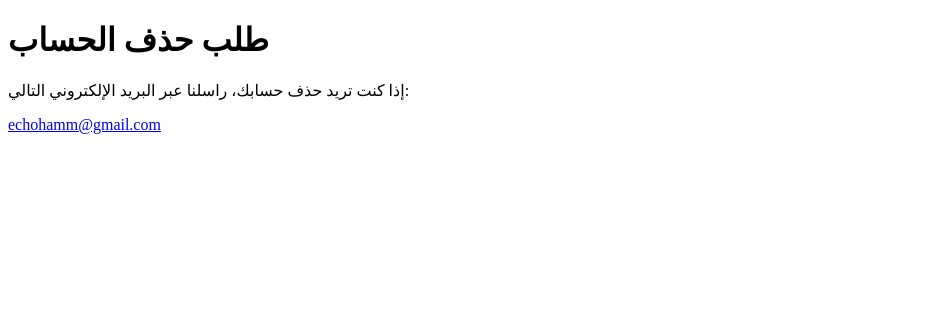
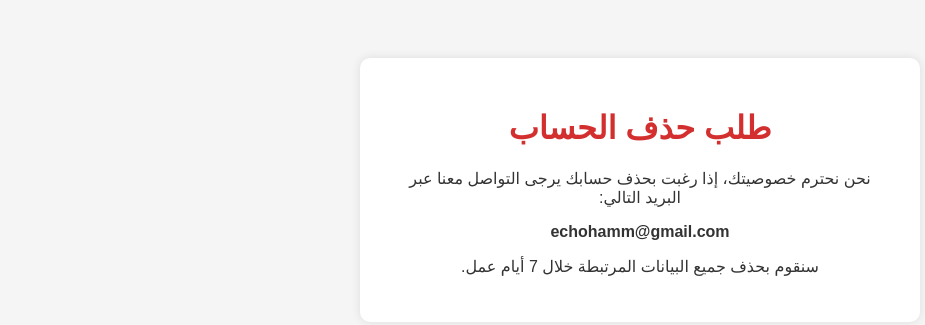
Before and after one commit to hammam00/delete-account, a plain HTML site: page index.html in a window 1280 px wide. Shown: the whole page, without its empty margins (0-925 px from the left). Drawn offline with Linux system fonts and the light colour scheme.

Commit message:
Update index.html

```diff
--- a/index.html
+++ b/index.html
@@ -1,12 +1,36 @@
 <!DOCTYPE html>
-<html>
+<html lang="ar" dir="rtl">
 <head>
   <meta charset="UTF-8">
-  <title>Delete Account</title>
+  <meta name="viewport" content="width=device-width, initial-scale=1.0">
+  <title>حذف الحساب</title>
+  <style>
+    body {
+      font-family: sans-serif;
+      background-color: #f5f5f5;
+      text-align: center;
+      padding: 50px;
+      color: #333;
+    }
+    .container {
+      background: white;
+      padding: 30px;
+      max-width: 500px;
+      margin: auto;
+      border-radius: 10px;
+      box-shadow: 0 0 10px rgba(0,0,0,0.1);
+    }
+    h1 {
+      color: #d32f2f;
+    }
+  </style>
 </head>
 <body>
-  <h1>طلب حذف الحساب</h1>
-  <p>إذا كنت تريد حذف حسابك، راسلنا عبر البريد الإلكتروني التالي:</p>
-  <p><a href="mailto:support@example.com">echohamm@gmail.com</a></p>
+  <div class="container">
+    <h1>طلب حذف الحساب</h1>
+    <p>نحن نحترم خصوصيتك، إذا رغبت بحذف حسابك يرجى التواصل معنا عبر البريد التالي:</p>
+    <p><strong>echohamm@gmail.com</strong></p>
+    <p>سنقوم بحذف جميع البيانات المرتبطة خلال 7 أيام عمل.</p>
+  </div>
 </body>
 </html>
```
